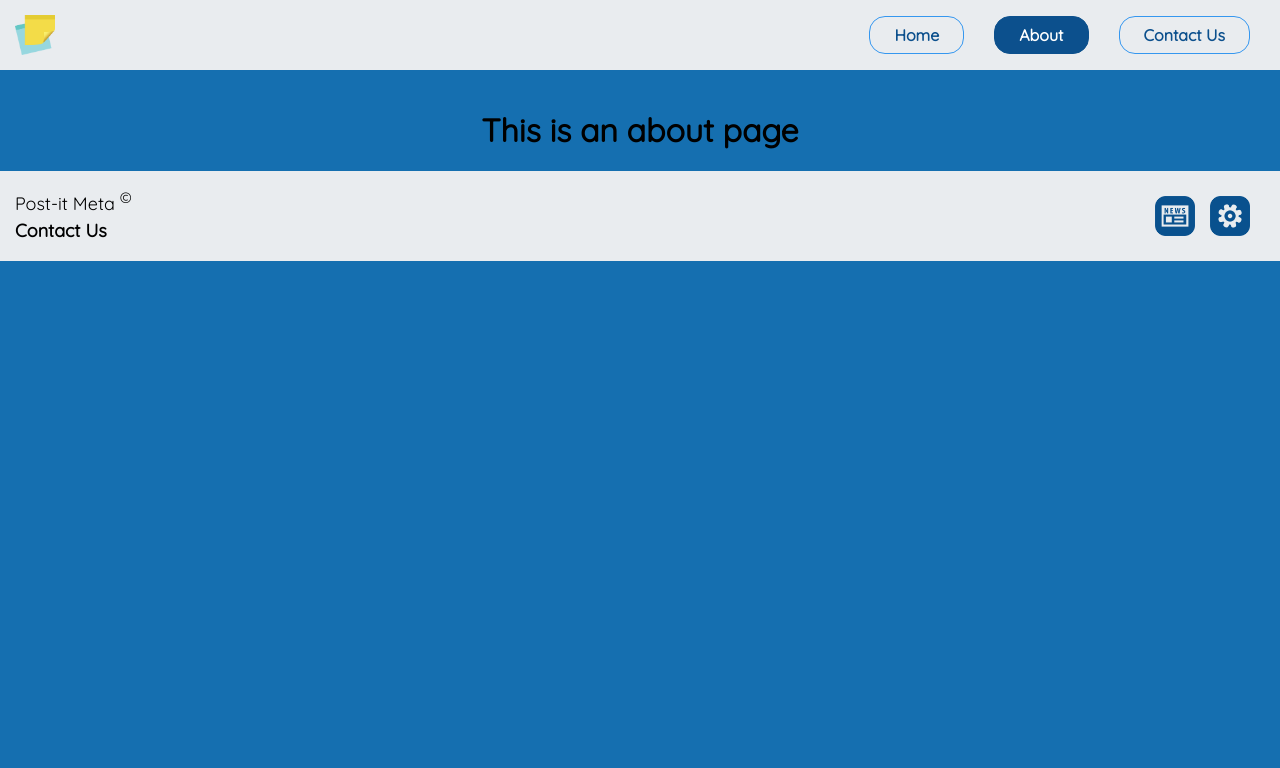
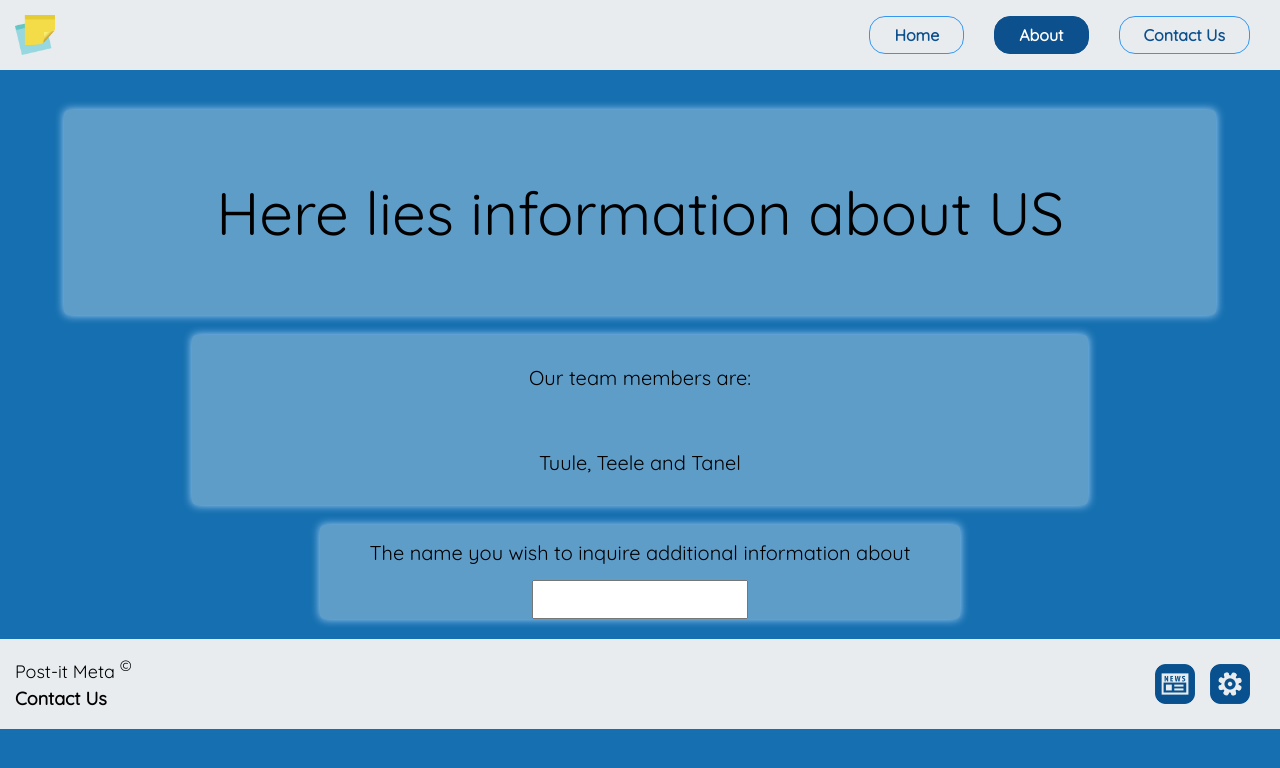
Before and after one commit to tuule/wad-homework, a Vue app: page /about in a window 1280 px wide. Shown: the top 768 px of the page. Built offline with nearby package versions, Linux system fonts and the light colour scheme.

Commit message:
Pushed some unstaged changes

```diff
--- a/src/views/About.vue
+++ b/src/views/About.vue
@@ -1,16 +1,24 @@
 <template>
   <main>
-    <div class="about">
-      <h1>This is an about page</h1>
-    </div>
+    <section id="content">
+      <!-- beginning of content -->
+      <div id="content-flow">
+        <AboutUsInfo />
+      </div>
+    </section>
   </main>
-
 </template>
 
 <script>
+
+import AboutUsInfo from "../components/AboutUsInfo";
+
 export default {
-  name: "About"
-}
+  name: "About",
+  components: {
+    AboutUsInfo,
+  }
+};
 </script>
 
 <style scoped>
```
